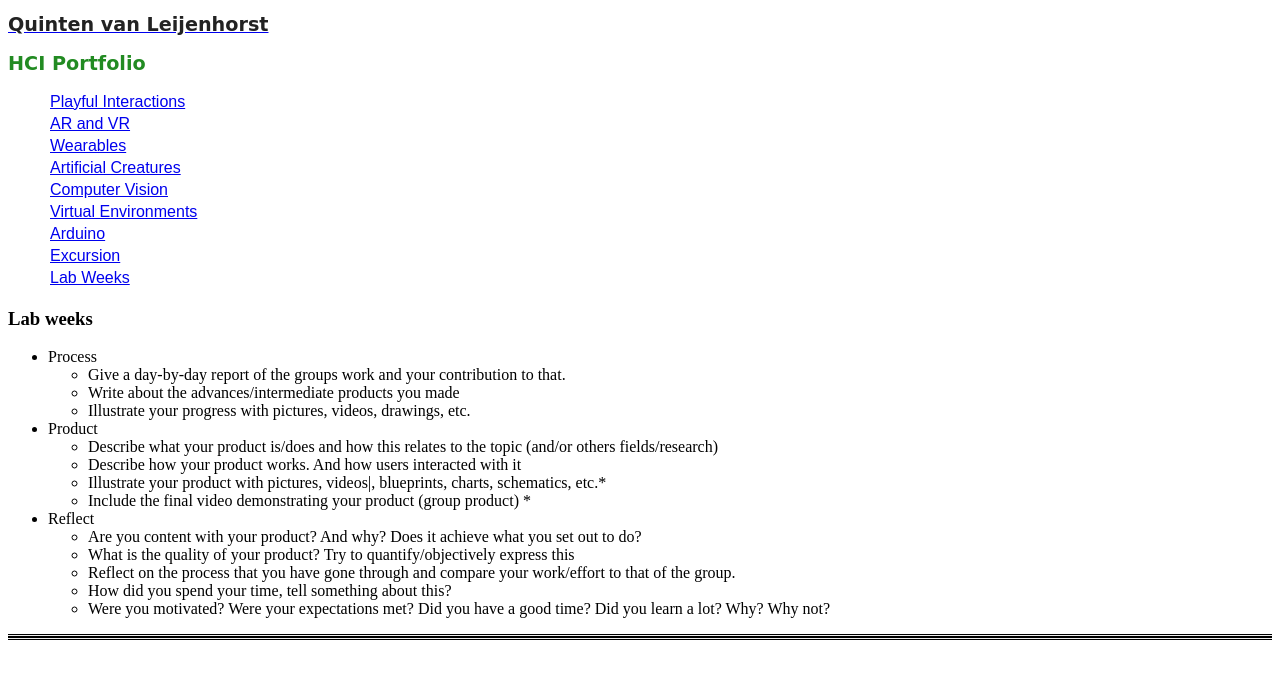
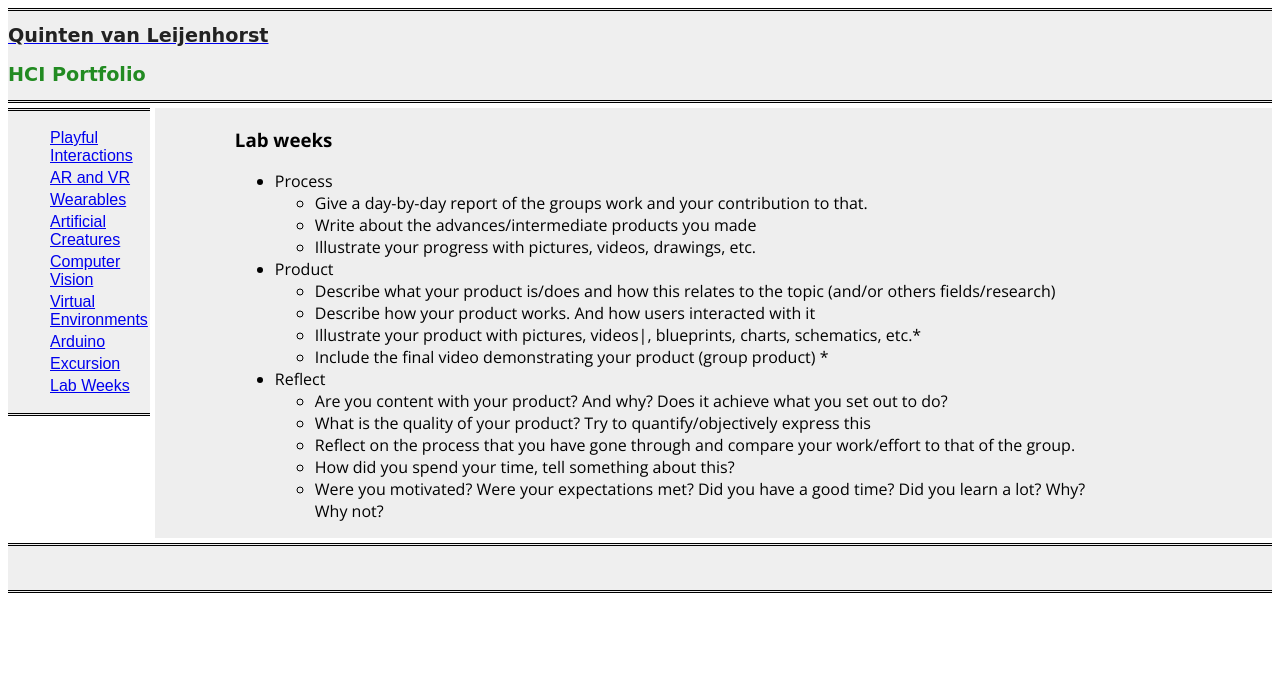
Before and after one commit to Quintenn/HCI-Portfolio, a plain HTML site: page labweeks/index.html in a window 1280 px wide. Drawn offline with nearby package versions, Linux system fonts and the light colour scheme; a web font is replaced by a local one.

Commit message:
updated labweeks with current grid

```diff
--- a/labweeks/index.html
+++ b/labweeks/index.html
@@ -10,9 +10,12 @@
         <link href="https://fonts.googleapis.com/css2?family=Diplomata+SC&display=swap" rel="stylesheet">
     </head>
     <body>
-        <header>
+        <div class="container">
+            <div class="header">
                 <a href="../index.html"><h1>Quinten van Leijenhorst</h1></a>
                 <h2>HCI Portfolio</h2>
+            </div>
+            <div class="menu">
                 <ul id="nav">
                     <li><a href="../playfulinteractions/index.html">Playful Interactions</a></li>
                     <li><a href="../arvr/index.html">AR and VR</a></li>
@@ -24,8 +27,8 @@
                     <li><a href="../excursion/index.html">Excursion</a></li>
                     <li><a href="../labweeks/index.html">Lab Weeks</a></li>
                 </ul>
-        </header>
-        <main>
+            </div>
+            <div class="content">
                 <h3>Lab weeks</h3>
                 <p>
                 <ul>
@@ -83,8 +86,9 @@
                     </li>
                 </ul>
                 </p>
-        </main>
+            </div>
             <div class="footer">
+            </div>
         </div>
     </body>
 </html>
```
Lines whose indentation alone changed are shown as unchanged.
